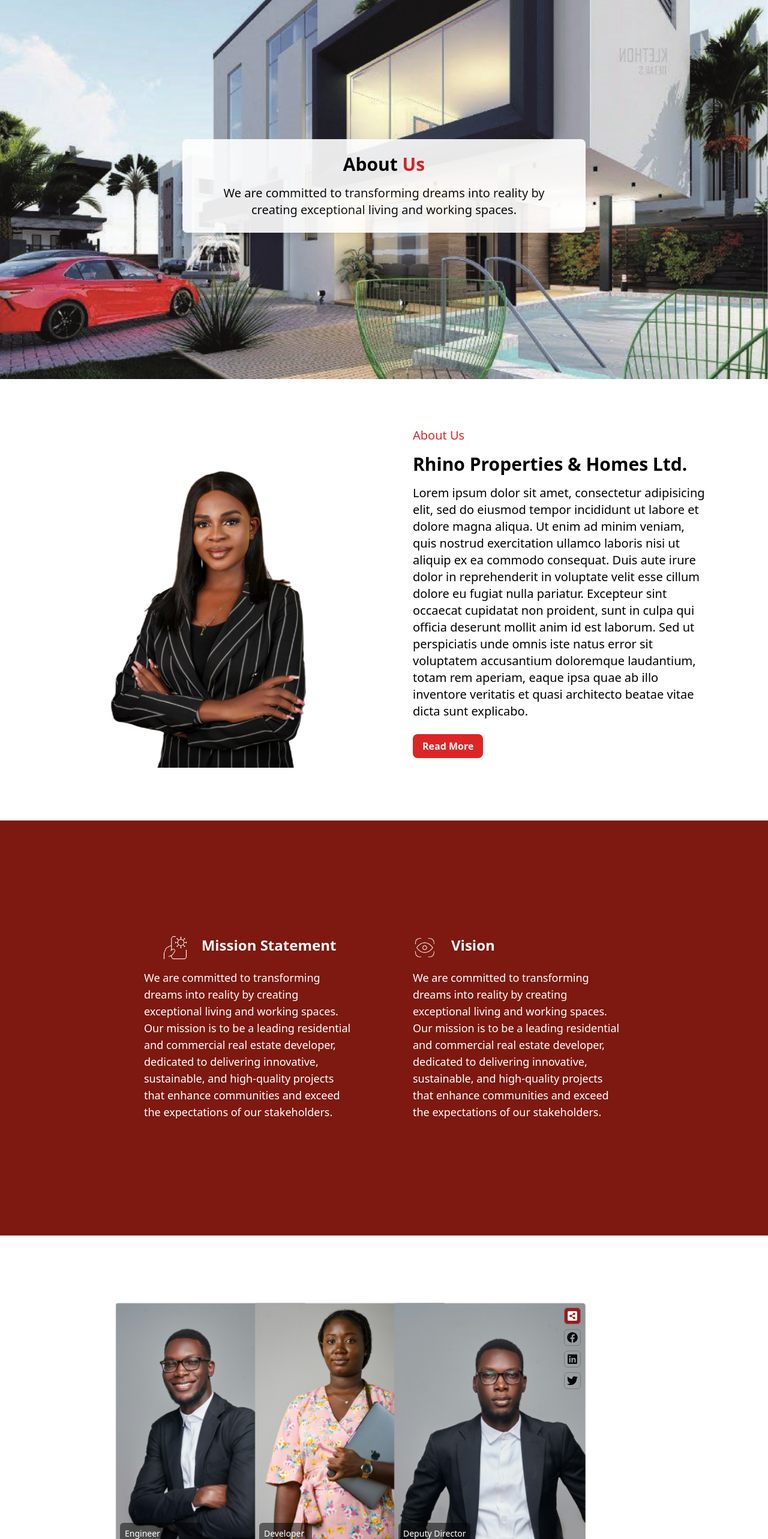
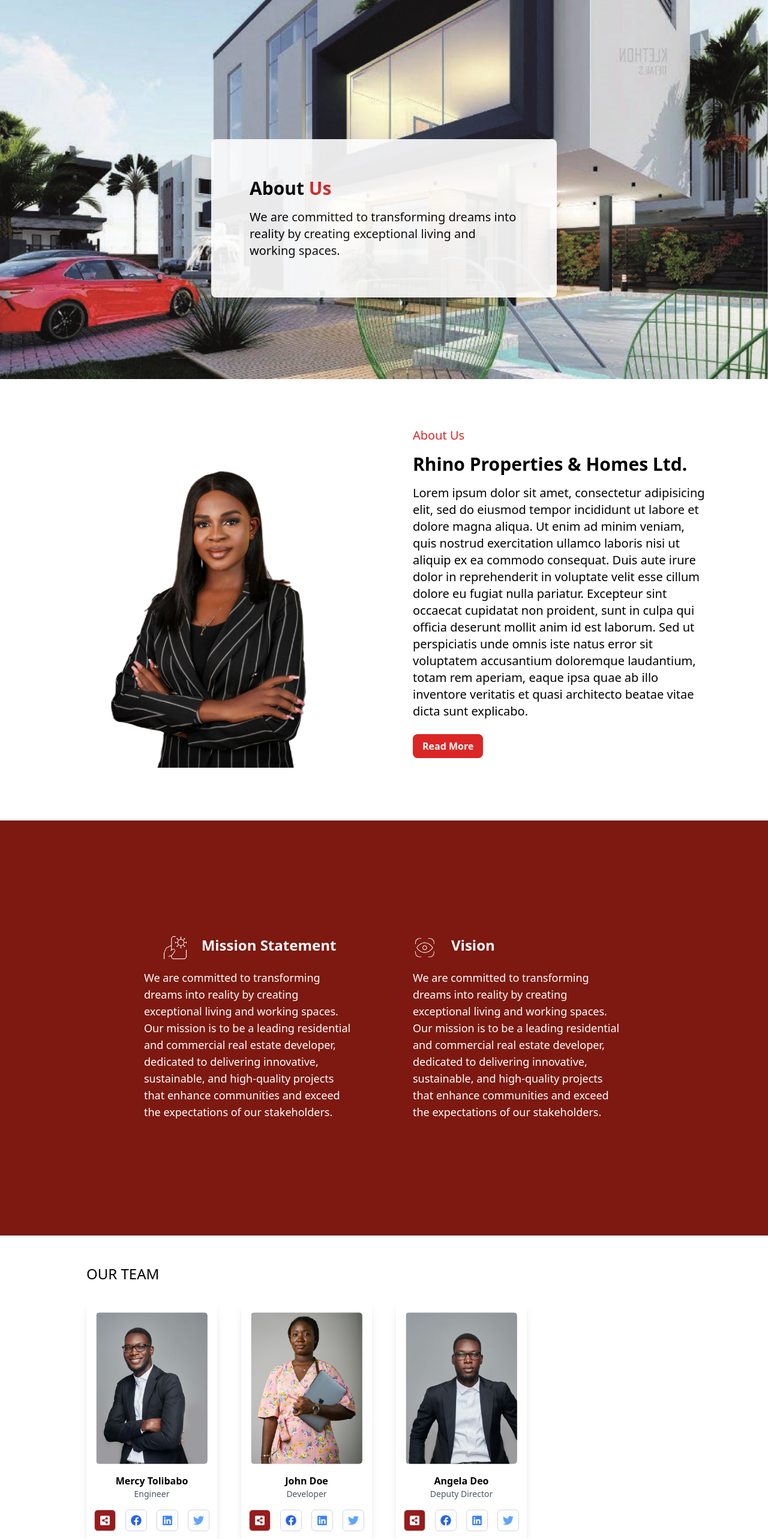
Before and after one commit to Ritephase1/rhp-website-fe, a Next.js app: page /about in a window 1280 px wide. Shown: the part 234-2800 px from the top of the page at 60% size. Built offline with nearby package versions, Linux system fonts and the light colour scheme.

Commit message:
Fix Project component

```diff
--- a/src/components/Navbar.js
+++ b/src/components/Navbar.js
@@ -16,13 +16,13 @@ const Navbar = () => {
     <nav className="bg-white shadow-md">
       <div className="max-w-screen-xl gap-2 mx-auto flex items-center justify-between">
         {/* Logo */}
-        <div className="flex-shrink-0 ">
+        <div className="flex-shrink-0">
           <Image
             src="/icons/white_logo.png"
             alt="Company Logo"
             width={120}
             height={20}
-            className="bg-red-800 py-5 px-10 m:px-10"
+            className="bg-red-800 py-5 px-10"
           />
         </div>
 
@@ -69,7 +69,7 @@ const Navbar = () => {
         <div className="flex items-center mr-5 space-x-4">
           <VscAccount className="text-2xl" />{" "}
           {/* Using React Icon for user icon */}
-          <button className="bg-red-600 text-white py-2 px-4 rounded-md md:rounded-full  hover:bg-red-700">
+          <button className="bg-red-600 text-white py-2 px-4 rounded-md md:rounded-full hover:bg-red-700">
             Investment
           </button>
         </div>
@@ -83,43 +83,47 @@ const Navbar = () => {
         </div>
       </div>
 
-      {/* Mobile Menu (toggle visibility) */}
+      {/* Mobile Menu (toggle visibility with animation) */}
       <div
         id="mobile-menu"
-        className={`${isMenuOpen ? "block" : "hidden"} md:hidden `}
+        className={`${
+          isMenuOpen
+            ? "max-h-screen opacity-100 translate-x-0"
+            : "max-h-0 opacity-0 -translate-x-full"
+        } md:hidden bg-white shadow-md border-t border-gray-200 transition-all duration-500 ease-in-out overflow-hidden`}
       >
         <ul className="flex flex-col space-y-4 p-4">
-          <li>
+          <li className="border-b border-gray-300 pb-2">
             <Link href="/" className="text-black">
               Home
             </Link>
           </li>
-          <li>
+          <li className="border-b border-gray-300 pb-2">
             <Link href="/about" className="text-black">
               About Us
             </Link>
           </li>
-          <li>
+          <li className="border-b border-gray-300 pb-2">
             <Link href="#projects" className="text-black">
               Projects
             </Link>
           </li>
-          <li>
+          <li className="border-b border-gray-300 pb-2">
             <Link href="#agent" className="text-black">
               Agent
             </Link>
           </li>
-          <li>
+          <li className="border-b border-gray-300 pb-2">
             <Link href="#blog" className="text-black">
               Blog
             </Link>
           </li>
-          <li>
+          <li className="border-b border-gray-300 pb-2">
             <Link href="/faq" className="text-black">
               FAQ
             </Link>
           </li>
-          <li>
+          <li className="border-b border-gray-300 pb-2">
             <Link href="#contact" className="text-black">
               Contact
             </Link>
--- a/src/components/Project.js
+++ b/src/components/Project.js
@@ -10,7 +10,7 @@ export default function Projects() {
       />
       <h2 className="text-lg text-left pt-3 mb-3 md:mb-8">OUR PROJECTS</h2>
 
-      <div className="overflow-hidden animate-slide relative">
+      <div className="overflow-hidden animate-slide max-w-full relative">
         {/* Sliding container */}
         <div className="flex space-x-8 w-max">
           {/* Duplicate cards for continuous sliding effect */}
--- a/src/components/Team.js
+++ b/src/components/Team.js
@@ -1,53 +1,3 @@
-// import React from "react";
-// import {
-//   FaFacebook,
-//   FaTwitter,
-//   FaShareAltSquare,
-//   FaLinkedin,
-// } from "react-icons/fa";
-
-// export default function Team() {
-//   return (
-//     <section className="bg-black text-white py-12 px-16">
-//       <h2 className="text-2xl text-left mb-8">OUR TEAM</h2>
-
-//       <div className="grid grid-cols-1 sm:grid-cols-2 lg:grid-cols-3 gap-8">
-//         {/* Team Member */}
-//         <div className="relative w-full sm:w-80 mx-auto">
-//           {/* Image */}
-//           <img
-//             src="/images/team2.png"
-//             alt="Team Member"
-//             className="w-full h-auto rounded-md"
-//           />
-
-//           {/* Social Icons */}
-//           <div className="absolute top-2 right-2 flex flex-col space-y-2">
-//             <div className="p-1 border border-[#7C7878] bg-red-800 rounded-md">
-//               <FaShareAltSquare className="text-white text-lg" />
-//             </div>
-//             <div className="p-1 border border-[#7C7878] rounded-md">
-//               <FaFacebook className="text-black text-lg" />
-//             </div>
-//             <div className="p-1 border border-[#7C7878] rounded-md">
-//               <FaLinkedin className="text-black text-lg" />
-//             </div>
-//             <div className="p-1 border border-[#7C7878] rounded-md">
-//               <FaTwitter className="text-black text-lg" />
-//             </div>
-//           </div>
-
-//           {/* Name */}
-//           <div className="absolute bottom-2 left-2 bg-black/50 text-white p-2 rounded-md">
-//             <h2 className="text-sm font-light">ENGR</h2>
-//             <h3 className="text-base font-bold">Mercy Tolibabo</h3>
-//           </div>
-//         </div>
-//       </div>
-//     </section>
-//   );
-// }
-
 "use client";
 
 import React from "react";
@@ -61,12 +11,16 @@ import {
 
 export default function Team() {
   return (
-    <section className="bg-white text-white m-auto w-[80%] py-12 px-16">
-      <h2 className="text-2xl text-left mb-8">OUR TEAM</h2>
+    <section className="bg-white text-white m-auto w-[80%] py-12 px-4">
+      <h2 className="text-2xl text-black text-left mb-8">OUR TEAM</h2>
 
-      <div className="grid grid-cols-2  sm:grid-cols-2 lg:grid-cols-4 gap-8">
+      {/* Responsive grid */}
+      <div className="grid grid-cols-1 sm:grid-cols-2 lg:grid-cols-4 gap-10">
         {teamData.map((member) => (
-          <div key={member.id} className="relative w-full sm:w-80 mx-auto">
+          <div
+            key={member.id}
+            className="relative w-full mx-auto bg-white rounded-md shadow-lg p-4 flex flex-col items-center space-y-4"
+          >
             {/* Image */}
             <img
               src={member.imageSrc}
@@ -74,13 +28,21 @@ export default function Team() {
               className="w-full h-auto rounded-md"
             />
 
+            {/* Name and Occupation */}
+            <div className="text-center">
+              <h3 className="text-base font-bold text-black">{member.name}</h3>
+              <h2 className="text-sm font-light text-gray-600">
+                {member.occupation}
+              </h2>
+            </div>
+
             {/* Social Icons */}
-            <div className="absolute top-2 right-2 flex flex-col space-y-2">
+            <div className="flex justify-center space-x-4">
               <a
                 href={member.socialLinks.share}
                 target="_blank"
                 rel="noopener noreferrer"
-                className="p-1 border border-[#7C7878] bg-red-800 rounded-md"
+                className="p-2 border border-gray-300 rounded-md bg-red-800"
               >
                 <FaShareAltSquare className="text-white text-lg" />
               </a>
@@ -88,32 +50,26 @@ export default function Team() {
                 href={member.socialLinks.facebook}
                 target="_blank"
                 rel="noopener noreferrer"
-                className="p-1 border border-[#7C7878] rounded-md"
+                className="p-2 border border-gray-300 rounded-md"
               >
-                <FaFacebook className="text-black text-lg" />
+                <FaFacebook className="text-blue-600 text-lg" />
               </a>
               <a
                 href={member.socialLinks.linkedin}
                 target="_blank"
                 rel="noopener noreferrer"
-                className="p-1 border border-[#7C7878] rounded-md"
+                className="p-2 border border-gray-300 rounded-md"
               >
-                <FaLinkedin className="text-black text-lg" />
+                <FaLinkedin className="text-blue-500 text-lg" />
               </a>
               <a
                 href={member.socialLinks.twitter}
                 target="_blank"
                 rel="noopener noreferrer"
-                className="p-1 border border-[#7C7878] rounded-md"
+                className="p-2 border border-gray-300 rounded-md"
               >
-                <FaTwitter className="text-black text-lg" />
+                <FaTwitter className="text-blue-400 text-lg" />
               </a>
-            </div>
-
-            {/* Name and Occupation */}
-            <div className="absolute bottom-2 left-2 bg-black/50 text-white p-2 rounded-md">
-              <h2 className="text-sm font-light">{member.occupation}</h2>
-              <h3 className="text-base font-bold">{member.name}</h3>
             </div>
           </div>
         ))}
--- a/src/pages/about.js
+++ b/src/pages/about.js
@@ -27,14 +27,14 @@ export default function About() {
       >
         {/* Text Section */}
         <div
-          className="absolute top-1/2 transform -translate-y-1/2 w-full text-center"
+          className="absolute top-1/2 left-15 transform -translate-y-1/2 text-left"
           style={{ transform: "scaleX(-1)" }}
         >
-          <div className="bg-white text-black p-6 rounded-lg shadow-lg max-w-2xl mx-auto opacity-90">
-            <p className="text-3xl font-semibold text-black">
+          <div className="bg-white text-black md:p-16 p-6 rounded-lg shadow-lg max-w-xl opacity-90">
+            <p className="md:text-3xl text-xl font-semibold text-black">
               About <span className="text-red-600">Us</span>
             </p>
-            <p className="text-xl text-black mt-4 max-w-xl mx-auto">
+            <p className="md:text-xl text-md text-black mt-4">
               We are committed to transforming dreams into reality by creating
               exceptional living and working spaces.
             </p>
```
